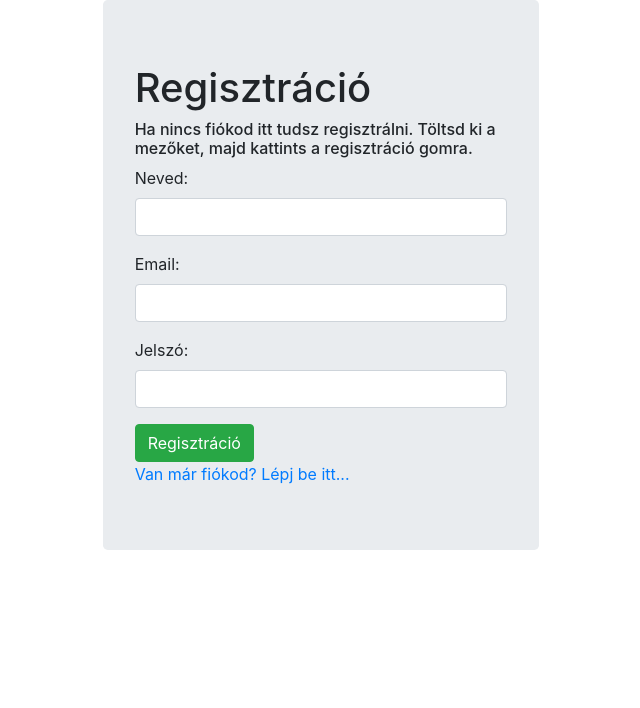
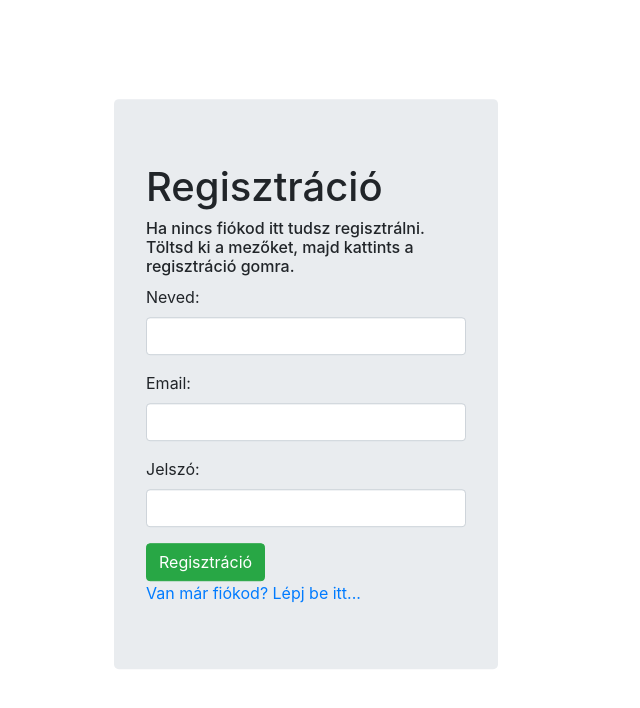
Before and after one commit to Bencece/CarPoolNew, a Vue app in the folder client/: page /register in a window 1280 px wide. Shown: the top 708 px of the page, without its empty margins (319-959 px from the left). Built offline with nearby package versions, Linux system fonts and the light colour scheme.

Commit message:
review login and reg

```diff
--- a/client/src/views/LoginUser.vue
+++ b/client/src/views/LoginUser.vue
@@ -48,7 +48,7 @@ export default {
   top: 50%;
   left: 50%;
   transform: translate(-50%, -50%);
-  width: 40%;
+  width: 30%;
 }
 .regLabel{
   margin-top: 10px;
--- a/client/src/views/RegisterUser.vue
+++ b/client/src/views/RegisterUser.vue
@@ -1,7 +1,6 @@
 <template>
-  <div class="row loginBox">
-    <div class="col-sm-4"></div>
-    <div class="jumbotron col-sm-4">
+  <div class="row regBox">
+    <div class="jumbotron">
       <h1 class="title">Regisztráció</h1>
       <h6>Ha nincs fiókod itt tudsz regisztrálni. Töltsd ki a mezőket, majd kattints a regisztráció gomra.</h6>
       <form @submit.prevent="register">
@@ -22,7 +21,6 @@
         <router-link to="/" class="regLabel">Van már fiókod? Lépj be itt...</router-link>
       </form>
     </div>
-    <div class="col-sm-4"></div>
   </div>
 </template>
 
@@ -52,6 +50,13 @@ export default {
 </script>
 
 <style>
+.regBox{
+  position: fixed;
+  top: 50%;
+  left: 50%;
+  transform: translate(-50%, -50%);
+  width: 30%;
+}
 .regLabel{
   margin-top: 10px;;
 }
```
